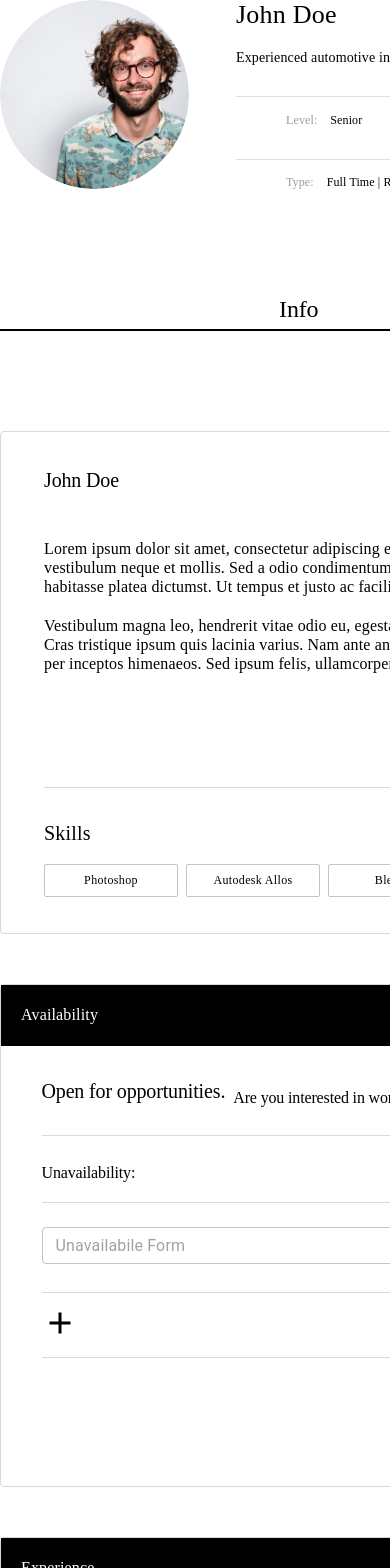
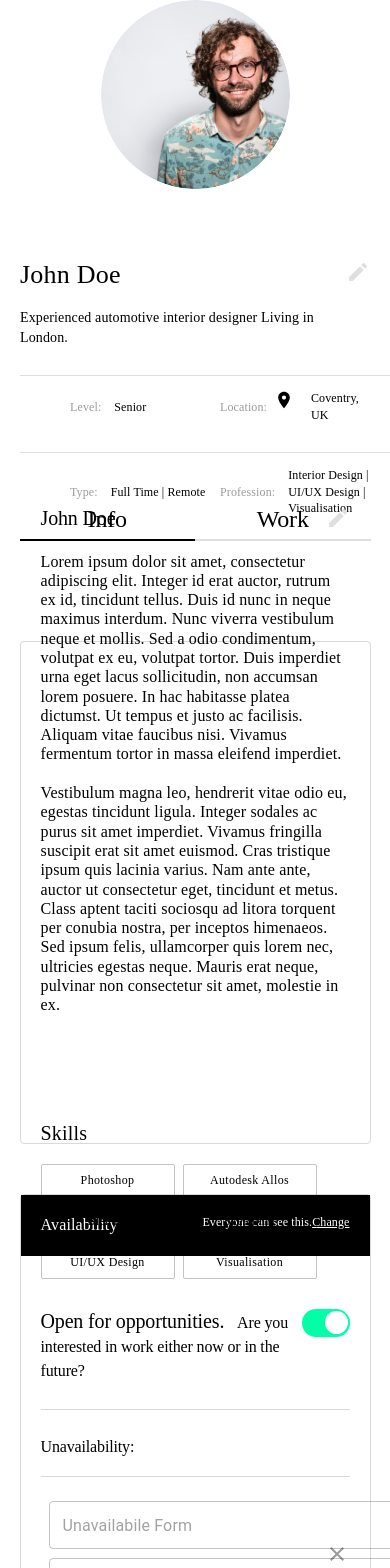
Before and after one commit to sunil2798/BuilderDesign, a React (Create React App) app: page /profileinfo in a window 390 px wide. Shown: the top 1568 px of the page. Built offline with nearby package versions, Linux system fonts and the light colour scheme.

Commit message:
profileInfo responsive...

```diff
--- a/src/component/vishal/ProfileInfo.jsx
+++ b/src/component/vishal/ProfileInfo.jsx
@@ -6,8 +6,8 @@ import LocationOnIcon from "@material-ui/icons/LocationOn";
 import EditIcon from "@material-ui/icons/Edit";
 import CloseIcon from "@material-ui/icons/Close";
 import AddIcon from "@material-ui/icons/Add";
-import InstagramIcon from '@material-ui/icons/Instagram';
-import LinkedInIcon from '@material-ui/icons/LinkedIn';
+import InstagramIcon from "@material-ui/icons/Instagram";
+import LinkedInIcon from "@material-ui/icons/LinkedIn";
 import { Link } from "react-router-dom";
 
 export default class ProfileInfo extends Component {
@@ -16,35 +16,32 @@ export default class ProfileInfo extends Component {
     this.state = {
       close: false,
       checked: true,
-      selectedOption: 'info',
-      editProfile : false,
-    }
-
+      selectedOption: "info",
+      editProfile: false,
+    };
   }
 
   editProfileOpen = () => {
     this.setState({
       editProfile: true,
-
-    })
+    });
     console.log("edit profile", this.state.editProfile);
-  }
-
+  };
   handleChange = (event) => {
     this.setState((prevState) => ({
       checked: !prevState.checked,
     }));
   };
   handleClose = () => {
-    this.setState({close: false});
+    this.setState({ close: false });
     console.log("handle Close", this.state.close);
-  }
+  };
   handleOpen = () => {
     this.setState({
-      close: true
+      close: true,
     });
     console.log("handle open", this.state.close);
-  }
+  };
   handleOptionChange = (event) => {
     this.setState({
       selectedOption: event.target.value,
@@ -58,22 +55,27 @@ export default class ProfileInfo extends Component {
     // console.log("handle Close", this.state.close);
     return (
       <div style={{ height: "100%", width: "100%", overflow: "hidden" }}>
-        <div style={webStyle.profileinfoDiv}>
-          <div style={webStyle.profileimgDiv}>
+        <div style={webStyle.profileinfoDiv} className="img-div">
+          <div style={webStyle.profileimgDiv} className="profile-img">
             <img
               src={profileImg}
               alt="profileImage"
               style={webStyle.profileImg}
             />
           </div>
+          <div style={{padding:"20px"}}>
+            <div style={webStyle.userNameDiv} className="userName-div">
               <div>
-            <div style={webStyle.userNameDiv}>
                 <Typography style={webStyle.userName}>John Doe</Typography>
-              <EditIcon style={webStyle.editIcon} onClick={this.editProfileOpen} ><Link to={"/editprofile"}></Link></EditIcon>
-            </div>
                 <Typography style={webStyle.describtion}>
                   Experienced automotive interior designer Living in London.
                 </Typography>
+              </div>
+              <EditIcon
+                style={webStyle.editIcon}
+                onClick={this.editProfileOpen}
+              />
+            </div>
 
             <div style={webStyle.borderDiv}>
               <Typography style={webStyle.borderBottom} />
@@ -113,28 +115,49 @@ export default class ProfileInfo extends Component {
             </div>
           </div>
         </div>
-        {/* ----------------------------------------------------------------------------------------------------- */}
-        <div style={webStyle.worlInfoDiv}>
-          <div style={this.state.selectedOption === 'info' ? webStyle.infoDivActive : webStyle.workDivNotActive} id="info-div">
-            <Typography style={webStyle.info}
-             name='change'
-             value='info'
-             checked={this.state.selectedOption === 'info'}
+        {/* --------------------------------------WorkInfo start--------------------------------------------------------------- */}
+        <div style={webStyle.worlInfoDiv} className="workInfo-div">
+          <div
+            style={
+              this.state.selectedOption === "info"
+                ? webStyle.infoDivActive
+                : webStyle.workDivNotActive
+            }
+            id="info-div"
+          >
+            <Typography
+              style={webStyle.info}
+              name="change"
+              value="info"
+              checked={this.state.selectedOption === "info"}
               onChange={this.handleOptionChange}
-             >Info</Typography>
+            >
+              Info
+            </Typography>
           </div>
-          <div style={this.state.selectedOption === 'work' ? webStyle.infoDivActive : webStyle.workDivNotActive} id="work-div">
-            <Typography style={webStyle.info}
-             name='chnage'
-             value='work'
-             checked={this.state.selectedOption === 'work'}
+          <div
+            style={
+              this.state.selectedOption === "work"
+                ? webStyle.infoDivActive
+                : webStyle.workDivNotActive
+            }
+            id="work-div"
+          >
+            <Typography
+              style={webStyle.info}
+              name="chnage"
+              value="work"
+              checked={this.state.selectedOption === "work"}
               onChange={this.handleOptionChange}
-
-             >Work</Typography>
+            >
+              Work
+            </Typography>
           </div>
         </div>
-        {/* ---------------------------------------------------- */}
-        <div style={webStyle.userDescDiv}>
+        {/* -----------------------WorkInfo End-------------------------- */}
+
+        {/* ----------------------User description start------------------------------ */}
+        <div style={webStyle.userDescDiv} className="user-descdiv">
           <div style={webStyle.userDescInnerDiv}>
             <Typography style={webStyle.userDescName}>John Doe</Typography>
             <EditIcon style={webStyle.editIcon} />
@@ -161,12 +184,13 @@ export default class ProfileInfo extends Component {
             </Typography>
           </div>
 
-          <div style={{ marginTop: "80px" }}>
+          <div style={{ marginTop: "80px", backgroundColor: "red" }}>
             <Typography
-              style={{ borderBottom: "1px solid #D9D9D9", width: "1107px" }}
+              style={{ borderBottom: "10px solid #D9D9D9", width: "100%" }}
             />
           </div>
-          <div>
+
+          <div style={{display: "flex", flexDirection: "column", width: "90%",alignSelf: "start"}}>
             <Typography style={webStyle.skills}>Skills</Typography>
             <div style={webStyle.buttonDiv}>
               <Button variant="outlined" style={webStyle.skillsButtons}>
@@ -190,6 +214,8 @@ export default class ProfileInfo extends Component {
             </div>
           </div>
         </div>
+        {/* ----------------------User description end------------------------------ */}
+
         {/* -------------------Availability start--------------------------------- */}
         <div style={webStyle.availabilityDiv}>
           <div style={webStyle.availabilityInnerDiv}>
@@ -201,17 +227,13 @@ export default class ProfileInfo extends Component {
               </a>
             </Typography>
           </div>
-          <div style={{ width: "1112px", margin: "auto" }}>
+          <div style={{ maxwidth: "1112px", margin: "auto",padding: "20px" }}>
             <div style={webStyle.userDescOppDiv}>
               <div style={{ display: "flex" }}>
                 <Typography style={webStyle.userDescOppName}>
-                  Open for opportunities.
-                </Typography>
-                <Typography style={webStyle.userDescSubName}>
-                  Are you interested in work either now or in the future?
+                  Open for opportunities. <span style={webStyle.userDescSubName}>Are you interested in work either now or in the future?</span>
                 </Typography>
               </div>
-              {/* <EditIcon style={webStyle.editIcon} /> */}
               <Box>
                 <label class="switch">
                   <input type="checkbox"
@@ -225,7 +247,7 @@ export default class ProfileInfo extends Component {
 
             <div style={{ marginTop: "28px", marginBottom: "28px" }}>
               <Typography
-                style={{ borderBottom: "1px solid #D9D9D9", width: "1107px" }}
+                style={{ borderBottom: "1px solid #D9D9D9", width: "100%" }}
               />
             </div>
             <div>
@@ -239,22 +261,19 @@ export default class ProfileInfo extends Component {
                 }}
               >
                 <Typography
-                  style={{ borderBottom: "1px solid #D9D9D9", width: "1107px" }}
+                  style={{ borderBottom: "1px solid #D9D9D9", width: "100%" }}
                 />
               </div>
               <div style={{ display: "inline-flex", width: "100%" }}>
-                <div style={{ width: "70%" }}>
+                <div style={{ width: "70%",boxSizing: "content-box" }}>
                   <TextField
                     variant="outlined"
                     placeholder="Unavailabile Form"
                     style={{
-                      height: "33px",
-                      width: "360px",
                       padding: "4px 8px 5px 8px",
                       alignItems: "center",
                       flexShrink: "0",
                       borderRadius: "2px",
-                      boxSizing: "none",
                     }}
                   />
                   <TextField
@@ -289,7 +308,7 @@ export default class ProfileInfo extends Component {
               </div>
               <div style={{ marginTop: "12px" }}>
                 <Typography
-                  style={{ borderBottom: "1px solid #D9D9D9", width: "1107px" }}
+                  style={{ borderBottom: "1px solid #D9D9D9", width: "100%" }}
                 />
               </div>
               <div style={{ marginTop: "12px", marginBottom: "12px" }}>
@@ -297,7 +316,7 @@ export default class ProfileInfo extends Component {
               </div>
               <div>
                 <Typography
-                  style={{ borderBottom: "1px solid #D9D9D9", width: "1107px" }}
+                  style={{ borderBottom: "1px solid #D9D9D9", width: "100%" }}
                 />
               </div>
             </div>
@@ -517,7 +536,7 @@ export default class ProfileInfo extends Component {
         {/* --------------------Experience end-------------------------------- */}
 
         {/* -----------------------Education start--------------------------------------------- */}
-        <div style={experienceStyle.experienceDiv}>
+        {/* <div style={experienceStyle.experienceDiv}>
           <div style={experienceStyle.experienceInnerDiv}>
             <Typography style={experienceStyle.expeTitle}>Education</Typography>
             <AddIcon style={{ color: "#FFF", height: "30px", width: "30px" }} />
@@ -703,11 +722,11 @@ export default class ProfileInfo extends Component {
               </div>
             </div>
           </div>
-        </div>
+        </div> */}
         {/* ------------------------Education end-------------------------------------------- */}
 
         {/* -----------------------------Socials start --------------------------------------------------- */}
-        <div style={{height: "174px", width: "1195px",margin: "auto",justifyContent: "center", alignItems: "center", border: "1px solid #D9D9D9",borderRadius: "4px",marginTop: "20px"}}>
+        {/* <div style={{height: "174px", width: "1195px",margin: "auto",justifyContent: "center", alignItems: "center", border: "1px solid #D9D9D9",borderRadius: "4px",marginTop: "20px"}}>
           <div style={experienceStyle.experienceInnerDiv}>
             <Typography style={experienceStyle.expeTitle}>Socials</Typography>
             <AddIcon style={{ color: "#FFF", height: "30px", width: "30px" }} />
@@ -721,10 +740,10 @@ export default class ProfileInfo extends Component {
             </div>
             <EditIcon />
           </div>
-        </div>
+        </div> */}
 
         {/* ------------------------------Socials end--------------------------------------------------- */}
-        <div style={{height: "30px"}}></div>
+        {/* <div style={{height: "30px"}}></div> */}
       </div>
     );
   }
@@ -734,13 +753,13 @@ const webStyle = {
   // profile section start
   profileinfoDiv: {
     height: "189px",
-    width: "1093px",
+    maxWidth: "1093px",
     display: "flex",
     gap: "47px",
     margin: "auto",
   },
   profileimgDiv: {
-    width: "189px",
+    maxWidth: "189px",
   },
   profileImg: {
     borderRadius: "189px",
@@ -889,10 +908,10 @@ const webStyle = {
 
   // info and work section start
   worlInfoDiv: {
-    width: "1195px",
+    // maxWidth: "1195px",
+    width: "90%",
     margin: "auto",
     marginTop: "100px",
-    // other Div css
     display: "flex",
     justifyContent: "center",
     alignItems: "center",
@@ -922,7 +941,10 @@ const webStyle = {
     lineHeight: "24px",
   },
   buttonDiv: {
+    // width: "100%",
     display: "flex",
+    flexWrap: "wrap",
+    boxSizing: "content-box",
     gap: "8px",
     marginTop: "19px",
   },
@@ -940,10 +962,11 @@ const webStyle = {
     whiteSpace: "nowrap",
     textTransform: "none",
   },
-  // info and work section end
+  // info and work sectioavailabilityInnerDivn end
   // user info section start
   userDescDiv: {
-    width: "1195px",
+    // maxWidth: "1195px",
+    width: "90%",
     height: "503px",
     margin: "auto",
     marginTop: "100px",
@@ -952,11 +975,16 @@ const webStyle = {
     border: "1px solid #D9D9D9",
     borderRadius: "4px",
     padding: "20px",
-    display: "grid",
+    gap:"8px",
+    display: "flex",
+    flexDirection:"column"
+
   },
   userDescInnerDiv: {
     display: "flex",
     justifyContent: "space-between",
+    // flexWarp: "wrap",
+    flexShrink: "1",
     width: "100%",
   },
   userDescName: {
@@ -967,7 +995,7 @@ const webStyle = {
     letterSpacing: "-0.15px",
   },
   descDiv: {
-    width: "1093px",
+    // width: "1093px",
     marginTop: "13px",
     alignSelf: "center",
   },
@@ -981,8 +1009,9 @@ const webStyle = {
 
   // Availability section start
   availabilityDiv: {
-    width: "1195px",
-    height: "503px",
+    // maxWidth: "1195px",
+    width: "90%",
+    // height: "503px",
     margin: "auto",
     marginTop: "50px",
     justifyContent: "center",
@@ -993,7 +1022,8 @@ const webStyle = {
   availabilityInnerDiv: {
     display: "flex",
     justifyContent: "space-between",
-    width: "1195px",
+    width: "100%",
+    margin: "auto",
     height: "61px",
     background: "#000",
     padding: "20px",
@@ -1040,7 +1070,7 @@ const webStyle = {
     fontFamily: "Silka",
     lineHeight: "normal",
     letterSpacing: "-0.15px",
-    alignSelf: "self-end",
+    alignSelf: "center",
     marginLeft: "8px",
   },
   unavailability: {
--- a/src/component/vishal/profileInfo.css
+++ b/src/component/vishal/profileInfo.css
@@ -28,7 +28,7 @@
     left: 0;
     right: 15px;
     bottom: 0;
-    background-color: #00FFA7;
+    background-color: #00FFA7 !important;
     -webkit-transition: .4s;
     transition: .4s;
     width: 48px;
@@ -47,7 +47,7 @@
   }
 
   input:checked+.slider {
-    background-color: #00FFA7;
+    background-color: #00FFA7 !important;
   }
 
   input:focus+.slider {
@@ -59,12 +59,35 @@
     -ms-transform: translateX(20px);
     transform: translateX(20px);
   }
-
-  /* Rounded sliders */
+    /* Rounded sliders */
   .slider.round {
     border-radius: 50px;
   }
-
   .slider.round:before {
     border-radius: 50%;
   }
+
+
+@media only screen and (max-width: 800px) {
+  .img-div {
+    max-width: fit-content;
+    flex-direction: column;
+  }
+  .profile-img {
+    align-self: center;
+  }
+  .userName-div {
+    margin: auto;
+    align-self: center;
+    display: flex;
+    width: 100%;
+    justify-content: space-around;
+  }
+  .workInfo-div{
+    margin-top: 310px !important;
+  }
+  .user-descdiv {
+    /* flex-grow: 1;
+    display: grid; */
+  }
+}
```
Lines whose indentation alone changed are shown as unchanged.
